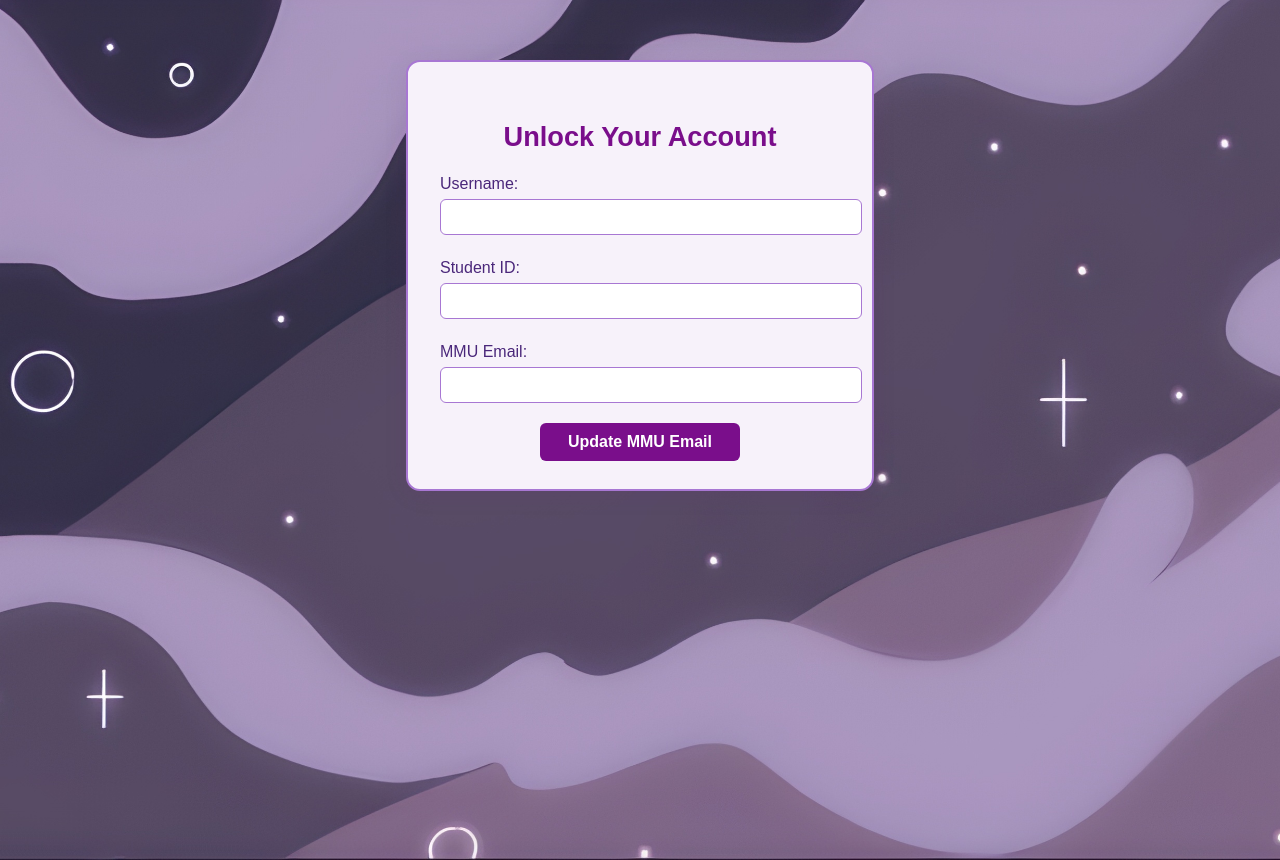
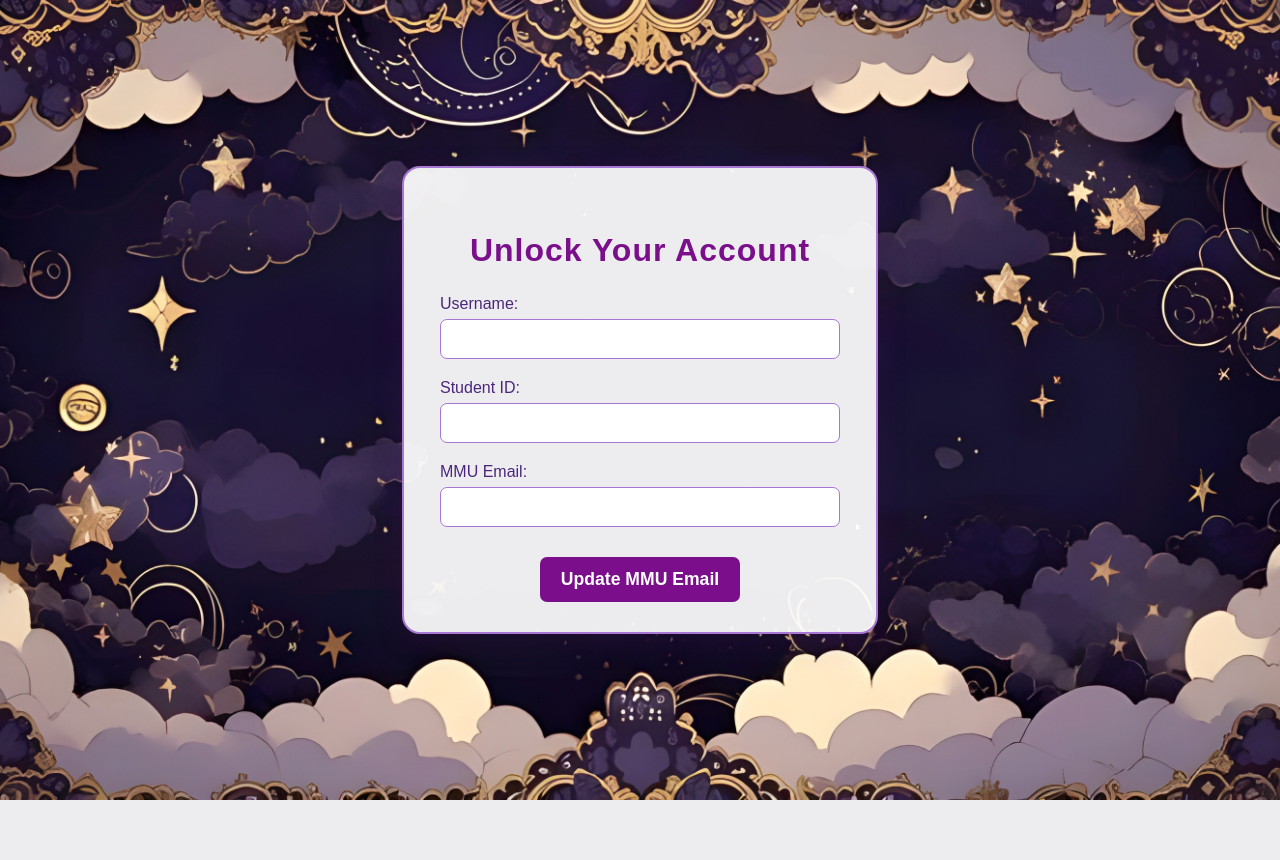
Before and after one commit to Kirtanaa222/Group-11, a Flask app: page /unlock_acc in a window 1280 px wide. After the commit the page ends 800 px from the top, so only its background shows below. Run offline with Flask 3, Linux system fonts and the light colour scheme.

Commit message:
latest for now

```diff
--- a/app.py
+++ b/app.py
@@ -13,7 +13,7 @@
 from flask_socketio import SocketIO, emit, join_room
 
 app = Flask(__name__)
-app.config['SQLALCHEMY_DATABASE_URI'] = os.environ.get('DATABASE_URL')
+app.config['SQLALCHEMY_DATABASE_URI'] = os.environ.get('DATABASE_URL') or 'sqlite:///sql.db'
 app.config['SQLALCHEMY_TRACK_MODIFICATIONS'] = False
 app.secret_key = "supersecret"
 serializer = URLSafeTimedSerializer(app.secret_key)
--- a/static/Style.css
+++ b/static/Style.css
@@ -856,64 +856,102 @@
     to { transform: scale(1); opacity: 1; }
 }
 
-/* Unlock Account Page Styling */
+/* Center the page and set background image */
+body.centered-page {
+    min-height: 100vh;
+    display: flex;
+    align-items: center;
+    justify-content: center;
+    background: #f4f6f8;
+    background-image: url("img/interface background.jpg"); /* Use your login bg path */
+    background-size: cover;
+    background-repeat: no-repeat;
+    background-position: center center;
+    margin: 0;
+    padding: 0;
+}
+
+/* Card style for unlock form */
 .unlock-container {
-    background: #f7f2fa;
+    background: rgba(255, 255, 255, 0.92);
     color: #4a277a;
-    border-radius: 14px;
-    box-shadow: 0 4px 24px rgba(122, 14, 139, 0.08);
-    padding: 36px 32px 28px 32px;
-    margin: 60px auto;
+    border-radius: 18px;
+    box-shadow: 0 8px 32px rgba(122, 14, 139, 0.12);
+    padding: 38px 36px 30px 36px;
     max-width: 400px;
-    min-width: 300px;
+    width: 100%;
     text-align: center;
     border: 2px solid #a877d3;
 }
 
+/* Heading style */
 .unlock-container h2 {
     color: #7a0e8b;
-    margin-bottom: 22px;
-    font-size: 1.7em;
+    margin-bottom: 26px;
+    font-size: 2em;
     font-weight: 700;
+    letter-spacing: 1px;
 }
 
-.unlock-container label {
-    display: block;
-    margin: 14px 0 6px 0;
-    font-weight: 500;
+/* Input group styling */
+.input-group {
+    margin-bottom: 18px;
     text-align: left;
 }
 
-.unlock-container input[type="text"],
-.unlock-container input[type="email"] {
+.input-group label {
+    display: block;
+    margin-bottom: 6px;
+    font-weight: 500;
+    color: #4a277a;
+}
+
+.input-group input[type="text"],
+.input-group input[type="email"] {
     width: 100%;
-    padding: 8px 10px;
+    padding: 10px 12px;
     border: 1.5px solid #a877d3;
-    border-radius: 6px;
-    margin-bottom: 10px;
+    border-radius: 7px;
     font-size: 1em;
     background: #fff;
     color: #4a277a;
+    box-sizing: border-box;
+    margin-bottom: 2px;
+    transition: border 0.2s;
 }
 
-.unlock-container button {
+.input-group input[type="text"]:focus,
+.input-group input[type="email"]:focus {
+    border: 1.5px solid #7a0e8b;
+    outline: none;
+}
+
+/* Button style */
+.unlock-btn {
     background: #7a0e8b;
     color: #fff;
     border: none;
-    border-radius: 6px;
-    padding: 10px 28px;
+    border-radius: 7px;
+    padding: 12px 0;
+    width: 50%;
     font-weight: 600;
-    font-size: 1em;
+    font-size: 1.1em;
     cursor: pointer;
     margin-top: 10px;
     transition: background 0.2s;
 }
 
-.unlock-container button:hover {
+.unlock-btn:hover {
     background: #a877d3;
 }
 
-.unlock-container p {
-    margin: 12px 0;
-    font-size: 1.05em;
+/* Error and success messages */
+.error-msg {
+    color: #d72660;
+    margin-bottom: 12px;
 }
+
+.success-msg {
+    color: #2ecc71;
+    margin-bottom: 12px;
+}
--- a/templates/unlock_acc.html
+++ b/templates/unlock_acc.html
@@ -4,23 +4,29 @@
     <title>Unlock Account</title>
     <link rel="stylesheet" href="{{ url_for('static', filename='Style.css') }}">
 </head>
-<body>
+<body class="centered-page">
     <div class="unlock-container">
         <h2>Unlock Your Account</h2>
         {% if error %}
-            <p style="color:red;">{{ error }}</p>
+            <p class="error-msg">{{ error }}</p>
         {% endif %}
         {% if success %}
-            <p style="color:green;">{{ success }}</p>
+            <p class="success-msg">{{ success }}</p>
         {% else %}
             <form method="POST">
-                <label>Username:</label>
-                <input type="text" name="username" required><br>
-                <label>Student ID:</label>
-                <input type="text" name="student_id" required><br>
-                <label>MMU Email:</label>
-                <input type="email" name="mmu_email" required><br>
-                <button type="submit">Update MMU Email</button>
+                <div class="input-group">
+                    <label for="username">Username:</label>
+                    <input type="text" id="username" name="username" required>
+                </div>
+                <div class="input-group">
+                    <label for="student_id">Student ID:</label>
+                    <input type="text" id="student_id" name="student_id" required>
+                </div>
+                <div class="input-group">
+                    <label for="mmu_email">MMU Email:</label>
+                    <input type="email" id="mmu_email" name="mmu_email" required>
+                </div>
+                <button type="submit" class="unlock-btn">Update MMU Email</button>
             </form>
         {% endif %}
     </div>
```
